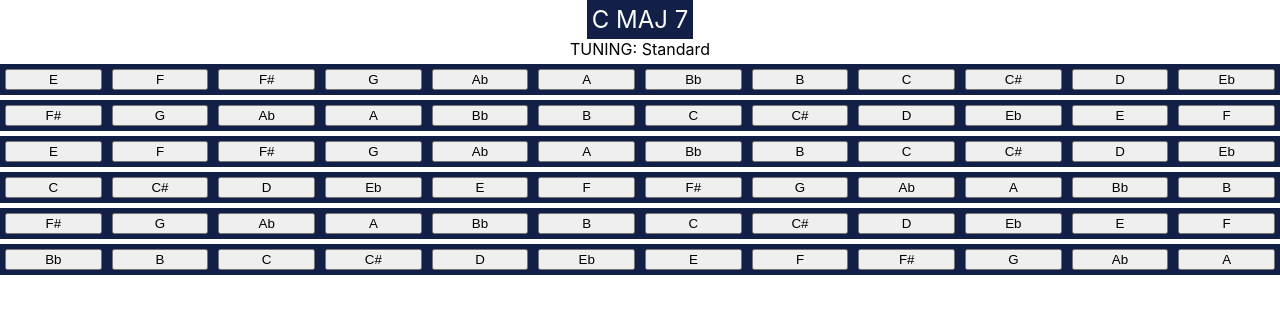
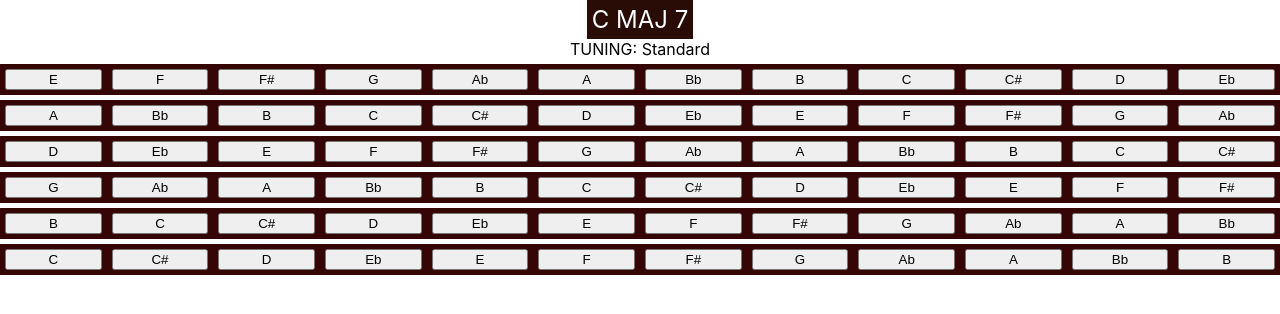
Before and after one commit to GraysonQuartech/chordApp, a React (Create React App) app: page / in a window 1280 px wide. Shown: the top 314 px of the page. Built offline with nearby package versions, Linux system fonts and the light colour scheme.

Commit message:
array correctly rotates based on the hardcoded tuning using map

```diff
--- a/src/App.css
+++ b/src/App.css
@@ -5,7 +5,7 @@
 
 .final-chord {
   display: inline-block;
-  background-color: rgb(18, 31, 70);
+  background-color: rgb(41, 12, 5);
   color: white;
   padding: 5px;
   font-size: x-large;
--- a/src/App.tsx
+++ b/src/App.tsx
@@ -24,11 +24,11 @@ function App() {
       </div>
       <div className="string-grid">
         <StringC tuningShift={4}/>
+        <StringC tuningShift={9}/>
+        <StringC tuningShift={2}/>
+        <StringC tuningShift={7}/>
         <StringC tuningShift={11}/>
-        <StringC tuningShift={7}/>
-        <StringC tuningShift={2}/>
-        <StringC tuningShift={9}/>
-        <StringC tuningShift={4}/>
+        <StringC tuningShift={0}/>
       </div>
     </div>
   );
--- a/src/components/StringC.css
+++ b/src/components/StringC.css
@@ -1,7 +1,7 @@
 .button-row {
     display: grid;
     grid-template-columns: 1fr 1fr 1fr 1fr 1fr 1fr 1fr 1fr 1fr 1fr 1fr 1fr;
-    background-color: rgb(18, 31, 70);
+    background-color: rgb(54, 5, 5);
     width: 100%;
     margin-top: 5px;
   }
--- a/src/components/StringC.tsx
+++ b/src/components/StringC.tsx
@@ -7,7 +7,7 @@ interface stringProps{
 
 //index = the fret
 //element = the note name
-let fretArr: string[] = ['C', 'C#', 'D', 'Eb', 'E', 'F', 'F#', 'G', 'Ab', 'A', 'Bb', 'B'];
+const fretArr: string[] = ['C', 'C#', 'D', 'Eb', 'E', 'F', 'F#', 'G', 'Ab', 'A', 'Bb', 'B'];
 
 //receives a note name for the current sting and determines the fret number for it
 const getFretNum = (noteName: string) => {
@@ -22,23 +22,23 @@ const getNoteName = (fretNum: number) => {
 * returns a rotated version of the original chromatic C scale array
 * to be displayed. rotations determined by tuning set in parent componenet
 */
-function rotateStringArray(fretArr: string[], rotations: number): string[] {
-  return fretArr.slice(-rotations).concat(fretArr.slice(0, -rotations));
+function rotateStringArray(array: string[], rotations: number): string[] {
+  return array.slice(rotations).concat(array.slice(0, rotations % array.length));
 }
 
 function StringC(props: stringProps) {
-
-  fretArr=rotateStringArray(fretArr, props.tuningShift);
+  let fretArrTuned = fretArr;
+  fretArrTuned = rotateStringArray(fretArrTuned, props.tuningShift);
   //console.log("here");
   //console.log(fretArr);
 
   const handleClick = (noteName: string) => {
-   // console.log(`Clicked on ${noteName}`);
+    console.log(`Clicked on ${noteName}`);
   };
 
   return (
     <div className="button-row">
-      {fretArr.map((noteName) => (
+      {fretArrTuned.map((noteName) => (
         <button className="button" key={noteName} onClick={() => handleClick(noteName)}>
           {noteName}
         </button>
```
